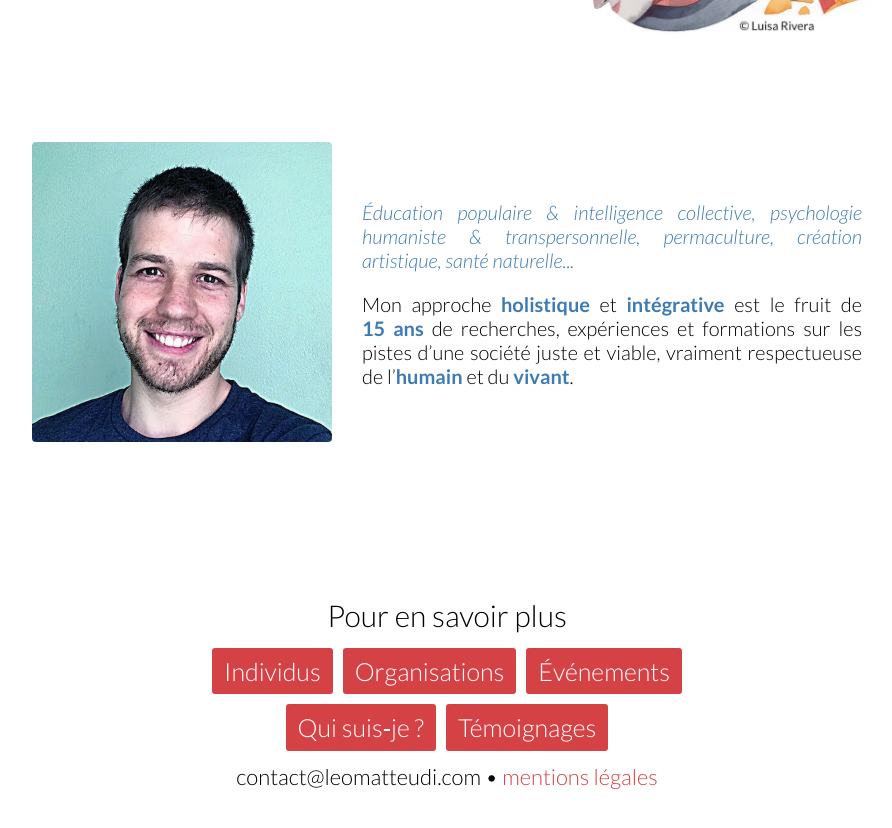
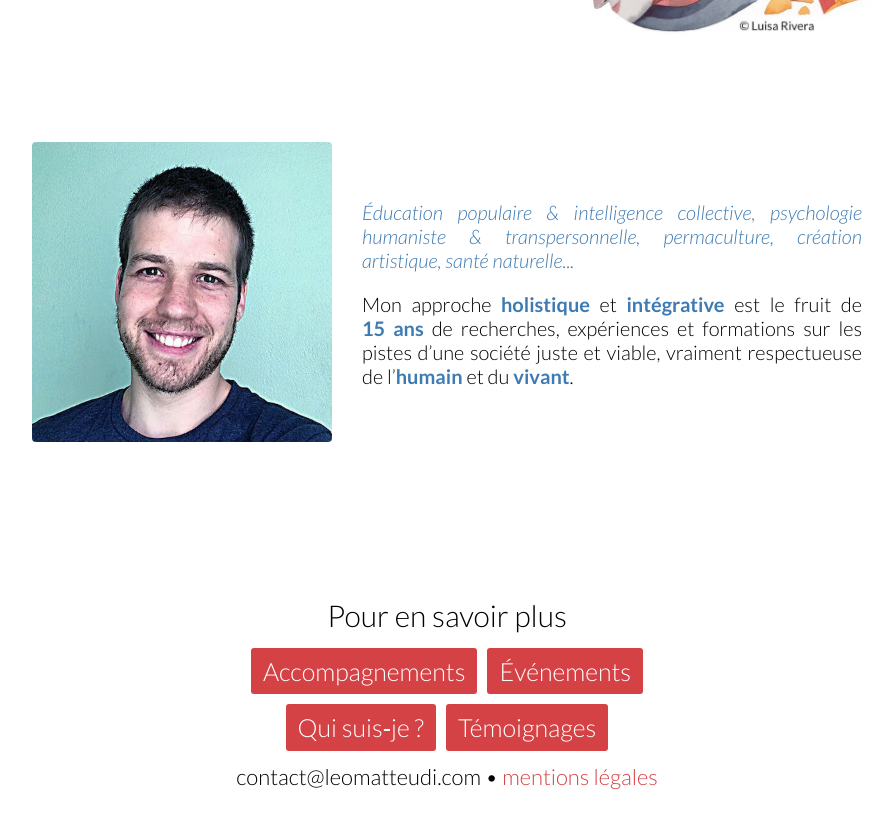
Before and after one commit to leomatteudi/leomatteudi, a Jekyll site: the page built from pages/0-index.html, in a window 1280 px wide and 900 px high, scrolled down 1397 px. Shown: the top 828 px of the window, without its empty margins (193-1085 px from the left). Built offline with Jekyll 4.4.1, drawn with Linux system fonts in a browser that asks for light colours.

Commit message:
Update navbar.yml

```diff
--- a/_data/navbar.yml
+++ b/_data/navbar.yml
@@ -1,9 +1,6 @@
-- ref: individus
-  link: /individus
-  nav: Individus
-- ref: organisations
-  link: /organisations
-  nav: Organisations
+- ref: accompagnements
+  link: /accompagnements
+  nav: Accompagnements
 - ref: evenements
   link: /evenements
   nav: Événements
```
